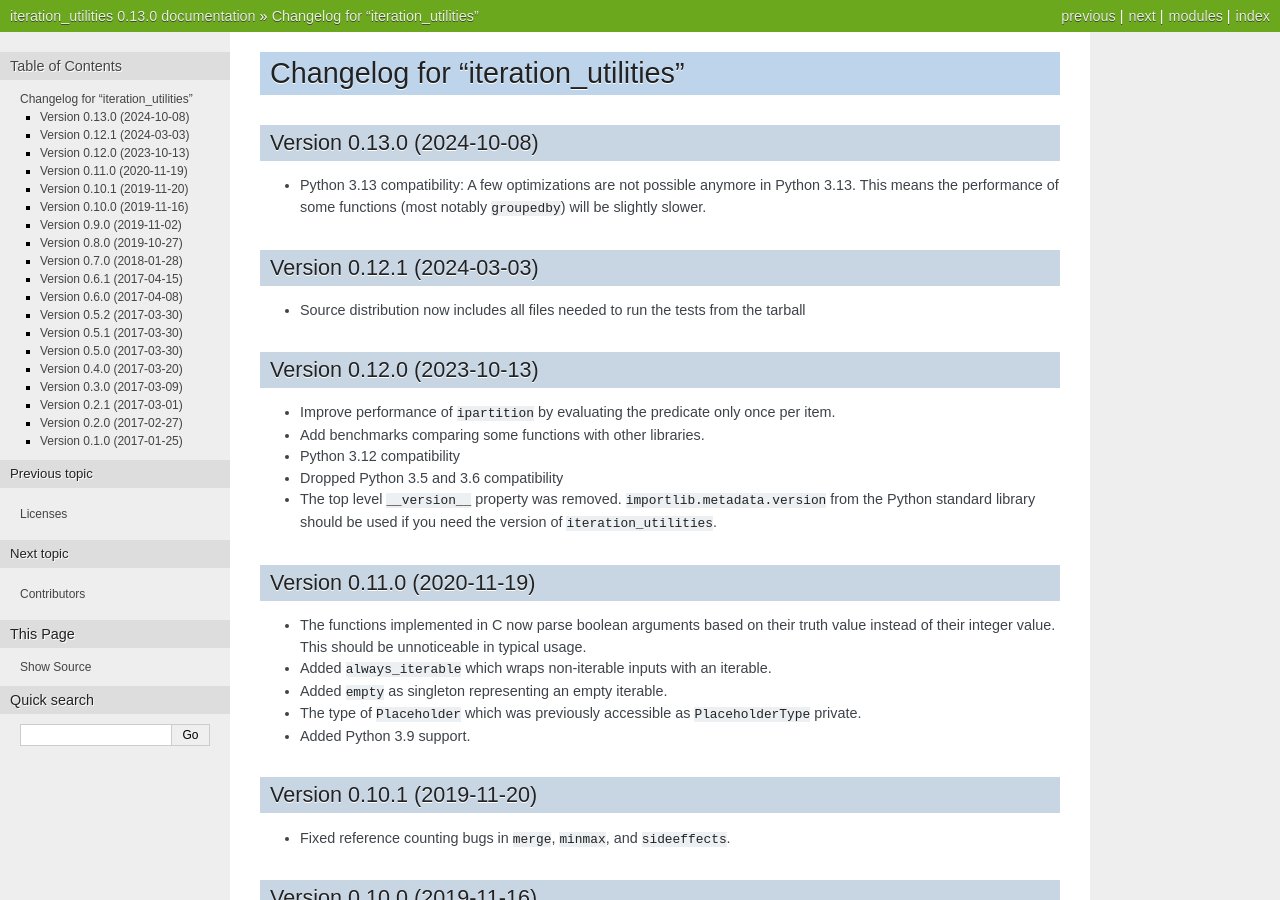
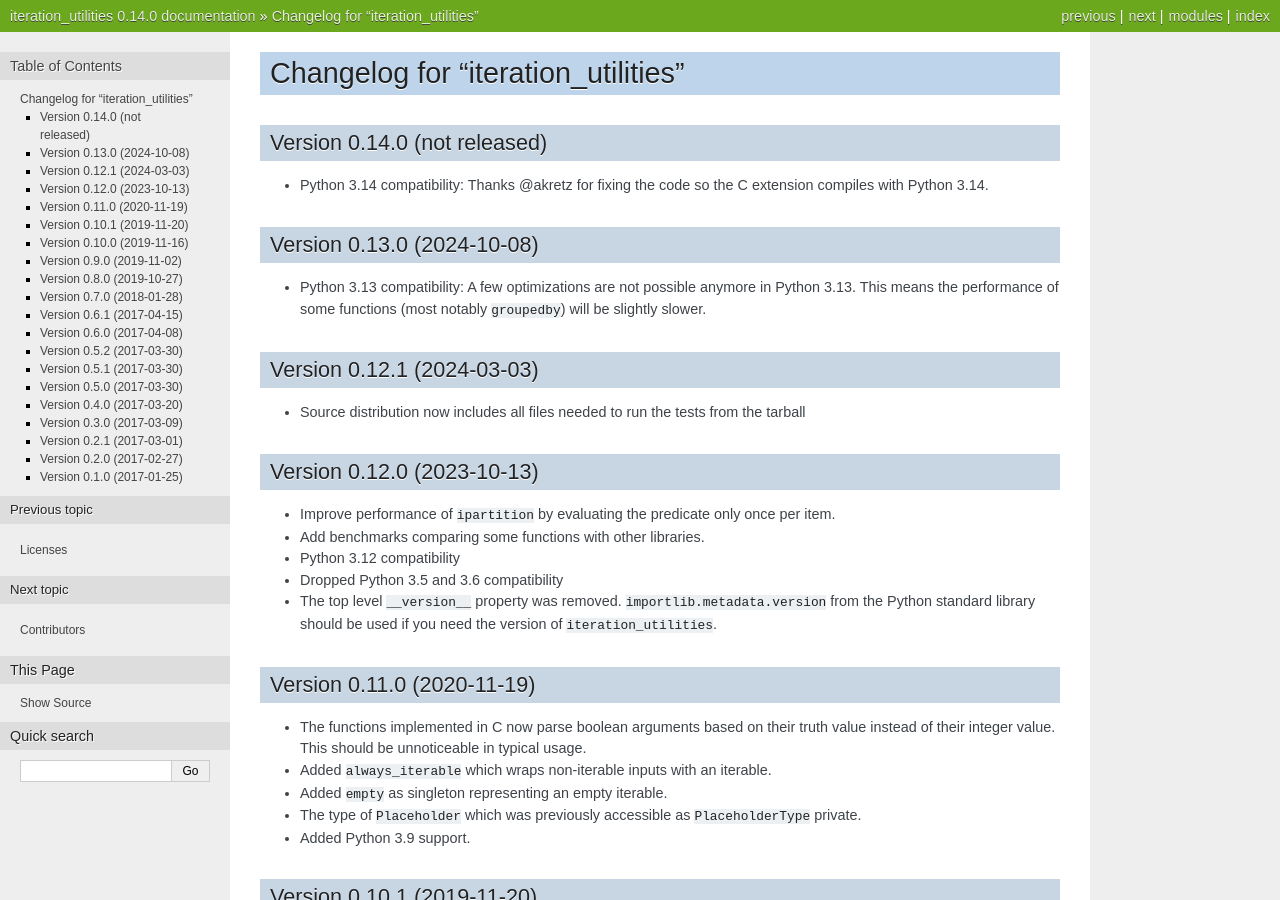
Before and after one commit to MSeifert04/iteration_utilities, a Sphinx documentation site: the page built from docs/CHANGES.rst, in a window 1280 px wide and 900 px high. Built offline with Sphinx 7.4.7, drawn with Linux system fonts in a browser that asks for light colours; some of the changed text lies outside the part shown.

Commit message:
Experiment with Python 3.14 compatibility
Update github actions
Update package-version in github actions that was still 0.13.0

```diff
--- a/docs/CHANGES.rst
+++ b/docs/CHANGES.rst
@@ -1,5 +1,12 @@
 Changelog for "iteration_utilities"
 -----------------------------------
+
+Version 0.14.0 (not released)
+^^^^^^^^^^^^^^^^^^^^^^^^^^^^^
+
+- Python 3.14 compatibility: Thanks @akretz for fixing the code so the C extension compiles
+  with Python 3.14.
+
 
 Version 0.13.0 (2024-10-08)
 ^^^^^^^^^^^^^^^^^^^^^^^^^^^
--- a/pyproject.toml
+++ b/pyproject.toml
@@ -4,14 +4,14 @@ build-backend = "setuptools.build_meta"
 
 [project]
 name = "iteration_utilities"
-version = "0.13.0"
+version = "0.14.0"
 description = "Utilities based on Pythons iterators and generators."
 readme = "README.rst"
 requires-python = ">=3.7"
 authors = [
     {name = "Michael Seifert", email = "michaelseifert04@yahoo.de"},
 ]
-license = {text = "Apache License Version 2.0"}
+license = "Apache-2.0"
 
 classifiers = [
     "Development Status :: 5 - Production/Stable",
```
Also changed, not shown: 4 other files.
